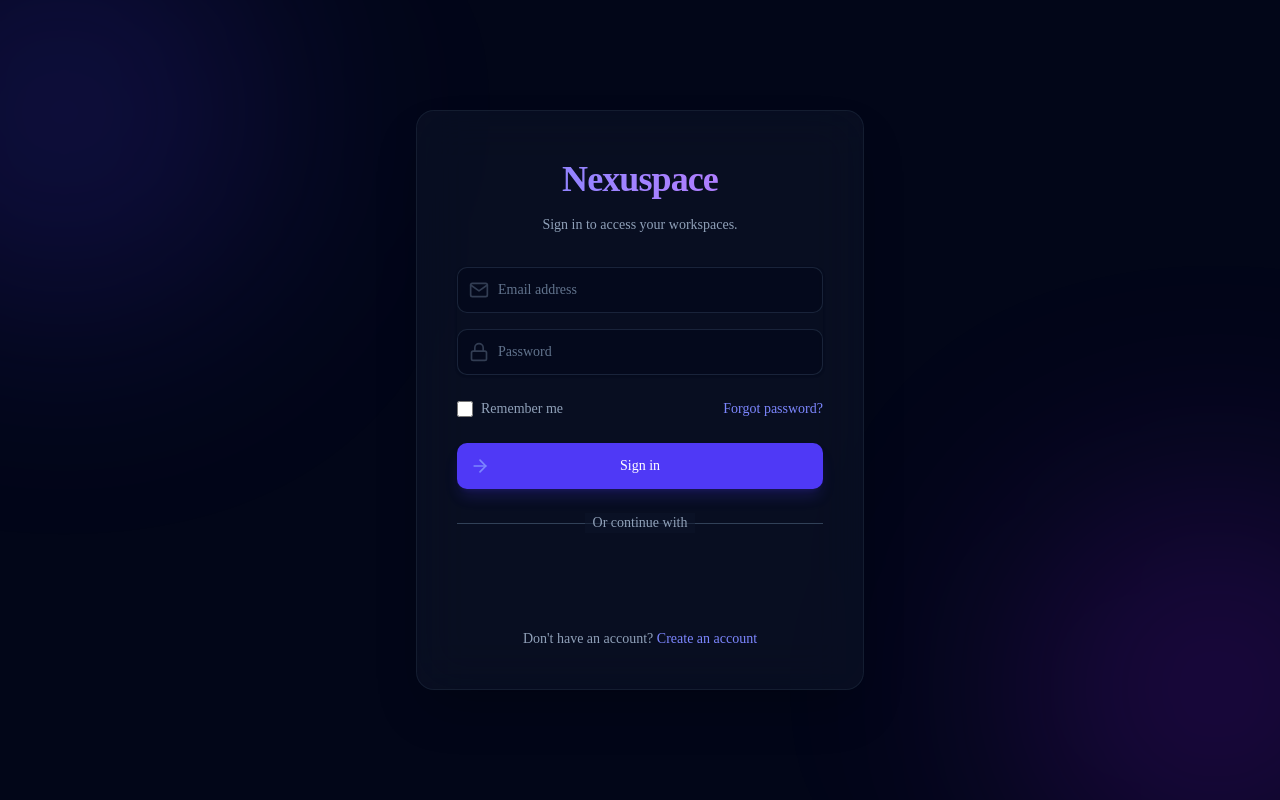
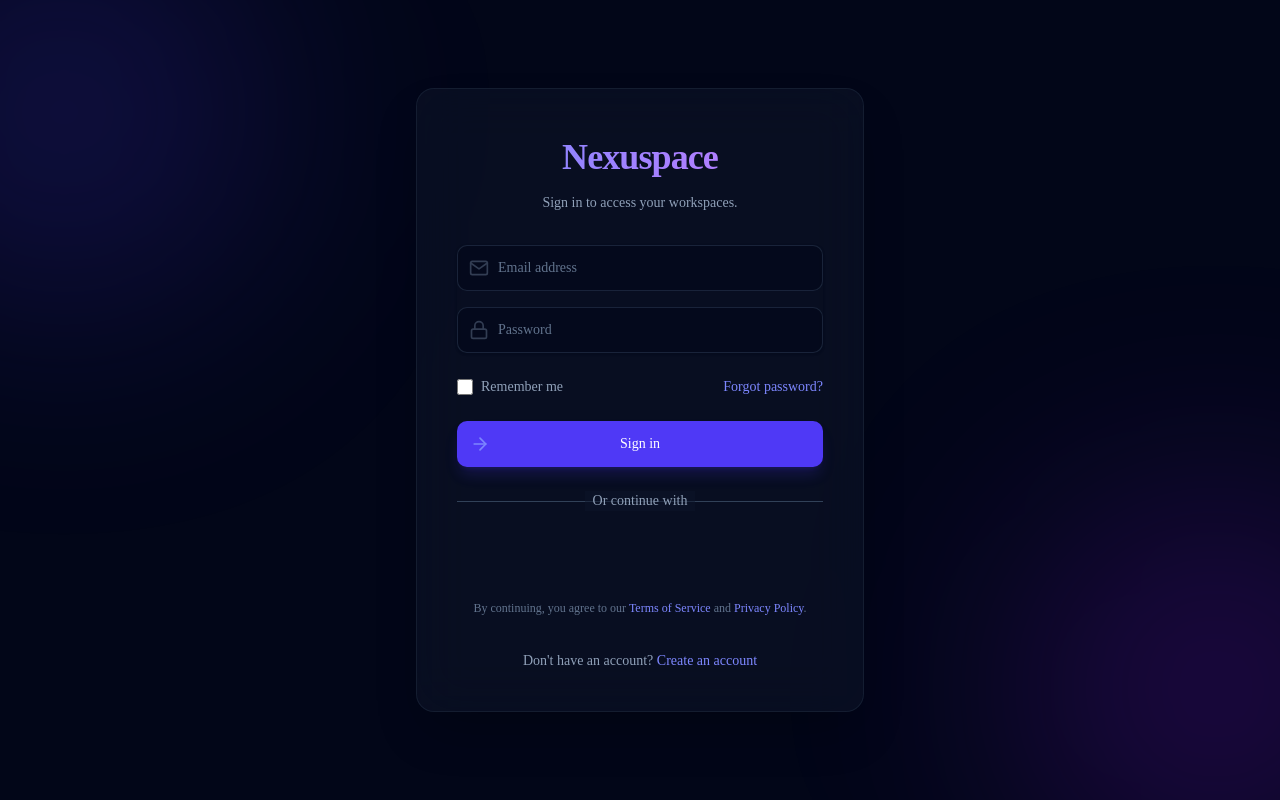
Before and after one commit to hritik2004-cse/Nexuspace, a Next.js app in the folder client/: page /login in a window 1280 px wide. Built offline with nearby package versions, Linux system fonts and the light colour scheme; no server answers.

Commit message:
add terms and privacy links and pages

```diff
--- a/client/src/app/login/page.jsx
+++ b/client/src/app/login/page.jsx
@@ -161,6 +161,18 @@ export default function LoginPage() {
               text="continue_with"
             />
           </div>
+
+          <p className="text-center text-xs text-slate-500 mt-3 leading-relaxed">
+            By continuing, you agree to our{" "}
+            <Link href="/terms" className="text-indigo-400 hover:text-indigo-300">
+              Terms of Service
+            </Link>{" "}
+            and{" "}
+            <Link href="/privacy" className="text-indigo-400 hover:text-indigo-300">
+              Privacy Policy
+            </Link>
+            .
+          </p>
         </form>
 
         <div className="text-center text-sm text-slate-400 mt-6">
--- /dev/null
+++ b/client/src/app/privacy/page.jsx
@@ -0,0 +1,26 @@
+export const metadata = {
+  title: "Privacy Policy | Nexuspace",
+};
+
+export default function PrivacyPage() {
+  return (
+    <main className="min-h-screen bg-slate-950 text-slate-100 px-6 py-10">
+      <div className="max-w-3xl mx-auto space-y-6">
+        <h1 className="text-3xl font-bold tracking-tight">Privacy Policy</h1>
+        <p className="text-slate-300 text-sm leading-7">
+          Nexuspace collects only the data needed to provide collaboration features,
+          such as account profile details, workspace content, and activity required to
+          run the service.
+        </p>
+        <p className="text-slate-300 text-sm leading-7">
+          We use authentication data to verify identity and keep your account secure.
+          We do not sell your personal information. Data may be stored with trusted
+          infrastructure providers used by the platform.
+        </p>
+        <p className="text-slate-400 text-xs">
+          For requests regarding your data, contact the Nexuspace support team.
+        </p>
+      </div>
+    </main>
+  );
+}
--- /dev/null
+++ b/client/src/app/terms/page.jsx
@@ -0,0 +1,25 @@
+export const metadata = {
+  title: "Terms of Service | Nexuspace",
+};
+
+export default function TermsPage() {
+  return (
+    <main className="min-h-screen bg-slate-950 text-slate-100 px-6 py-10">
+      <div className="max-w-3xl mx-auto space-y-6">
+        <h1 className="text-3xl font-bold tracking-tight">Terms of Service</h1>
+        <p className="text-slate-300 text-sm leading-7">
+          By using Nexuspace, you agree to use the platform responsibly and in
+          compliance with applicable laws. You are responsible for maintaining the
+          confidentiality of your account access.
+        </p>
+        <p className="text-slate-300 text-sm leading-7">
+          Nexuspace may update features and service behavior over time. Continued use
+          of the platform indicates acceptance of those updates.
+        </p>
+        <p className="text-slate-400 text-xs">
+          If you do not agree with these terms, discontinue use of the service.
+        </p>
+      </div>
+    </main>
+  );
+}
```
